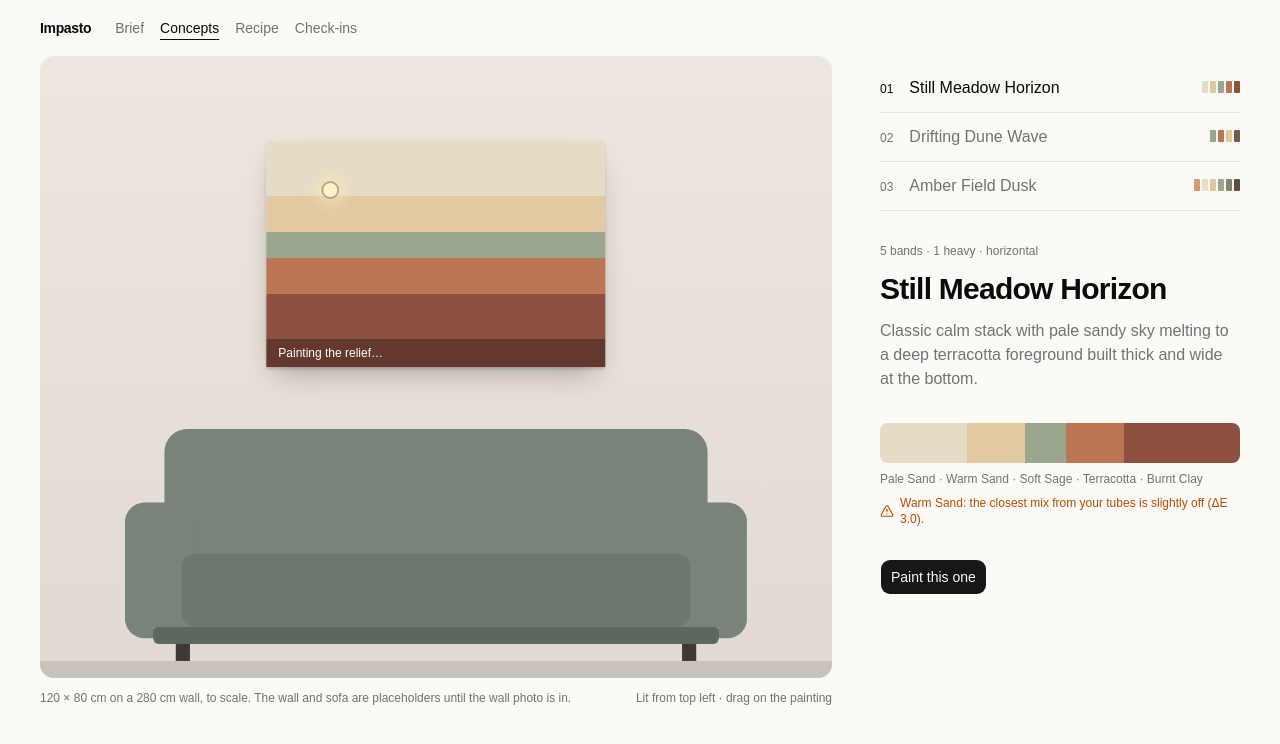
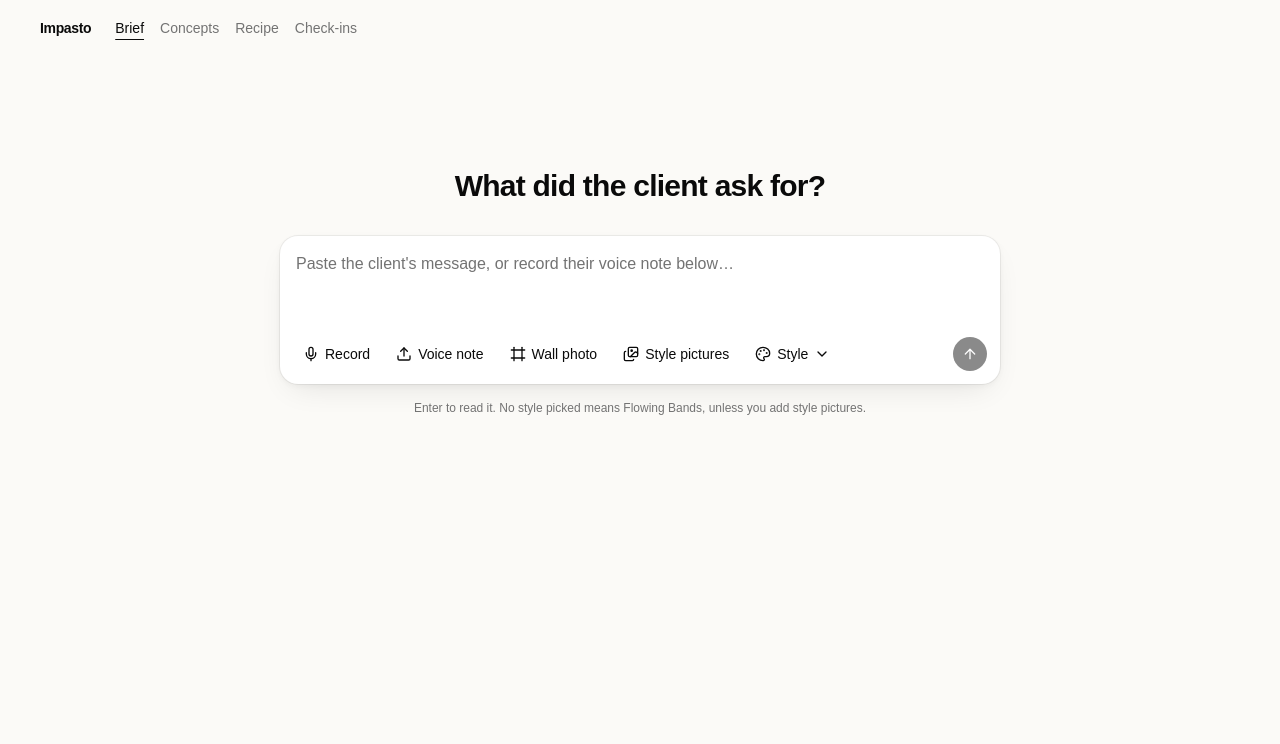
Before and after one commit to ship-it-mind/impasto, a React (Vite) app in the folder web/: page / in a window 1280 px wide. Shown: the top 744 px of the page. Built offline with nearby package versions, Linux system fonts and the light colour scheme.

Commit message:
Add the Brief screen: one box for the voice note, wall photo and style, then on to Concepts

```diff
--- a/web/src/App.tsx
+++ b/web/src/App.tsx
@@ -1,20 +1,25 @@
+import { useState } from 'react'
 import { AppHeader } from '@/components/app-header'
-import type { Concept, Piece } from '@/lib/concepts'
+import type { ConceptSet } from '@/lib/api'
+import { BriefScreen } from '@/screens/brief'
 import { ConceptsScreen } from '@/screens/concepts'
-// Sample output of impasto.concepts (Layered Horizon test brief, without Raw Umber
-// and Burnt Sienna) until the API serves real runs.
-import sample from '@/sample/concepts.json'
 
 export default function App() {
+  const [concepts, setConcepts] = useState<ConceptSet | null>(null)
+
   return (
     <div className="flex min-h-dvh flex-col bg-[oklch(0.985_0.004_80)] text-sm">
-      <AppHeader step="Concepts" />
-      <ConceptsScreen
-        concepts={sample.concepts as Concept[]}
-        canvasPx={sample.canvas_px as [number, number]}
-        piece={sample.piece as Piece}
-        onChoose={() => {}}
-      />
+      <AppHeader step={concepts ? 'Concepts' : 'Brief'} />
+      {concepts ? (
+        <ConceptsScreen
+          concepts={concepts.concepts}
+          canvasPx={concepts.canvasPx}
+          piece={concepts.piece}
+          onChoose={() => {}}
+        />
+      ) : (
+        <BriefScreen onConcepts={setConcepts} />
+      )}
     </div>
   )
 }
--- /dev/null
+++ b/web/src/screens/brief.tsx
@@ -0,0 +1,159 @@
+import { useRef, useState, type ReactNode } from 'react'
+import { ArrowUp, ChevronDown, Frame, Images, LoaderCircle, Palette, X } from 'lucide-react'
+import { BriefDetails, QuestionForm } from '@/components/brief-details'
+import { PresetPicker } from '@/components/preset-picker'
+import { Button } from '@/components/ui/button'
+import { Popover, PopoverContent, PopoverTrigger } from '@/components/ui/popover'
+import { VoiceButtons, VoiceNote } from '@/components/voice-input'
+import { PRESETS, answerQuestion, makeConcepts, readBrief, type ConceptSet } from '@/lib/api'
+import type { BriefResult } from '@/lib/brief'
+import { cn } from '@/lib/utils'
+
+const MAX_REFERENCES = 6
+
+function Chip({ icon, label, onRemove }: { icon: ReactNode; label: string; onRemove: () => void }) {
+  return (
+    <span className="flex h-8 items-center gap-1.5 rounded-md bg-muted pr-0.5 pl-2 text-xs">
+      {icon}
+      <span className="max-w-40 truncate">{label}</span>
+      <Button type="button" variant="ghost" size="icon-xs" aria-label={`Remove ${label}`} onClick={onRemove}><X /></Button>
+    </span>
+  )
+}
+
+// One box takes the client's brief (voice note or text), the wall photo and the style;
+// the structured brief comes back below it, to check before making concepts.
+export function BriefScreen({ onConcepts }: { onConcepts: (set: ConceptSet) => void }) {
+  const [audio, setAudio] = useState<File | null>(null)
+  const [text, setText] = useState('')
+  const [wall, setWall] = useState<File | null>(null)
+  const [refs, setRefs] = useState<File[]>([])
+  const [preset, setPreset] = useState<string | null>(null)
+  const [styleOpen, setStyleOpen] = useState(false)
+  const [phase, setPhase] = useState<string | null>(null)
+  const [result, setResult] = useState<BriefResult | null>(null)
+  const [making, setMaking] = useState(false)
+  const [error, setError] = useState<string | null>(null)
+  const wallInput = useRef<HTMLInputElement>(null)
+  const refsInput = useRef<HTMLInputElement>(null)
+
+  const presetName = preset && PRESETS.find(p => p.key === preset)?.name
+  const style = [presetName, refs.length && `${refs.length} picture${refs.length > 1 ? 's' : ''}`].filter(Boolean).join(' + ')
+  const canRead = (!!audio || text.trim().length > 0) && !phase && !making
+
+  const read = async () => {
+    if (!canRead) return
+    setError(null)
+    setResult(null)
+    try {
+      setResult(await readBrief({ audio, text, wall }, setPhase))
+    } catch {
+      setError("Couldn't read the brief. Check the connection and try again.")
+    } finally {
+      setPhase(null)
+    }
+  }
+  const answer = async (a: string) => { if (result) setResult(await answerQuestion(result, a)) }
+  const make = async () => {
+    if (!result) return
+    setError(null)
+    setMaking(true)
+    try {
+      onConcepts(await makeConcepts(result, { preset, references: refs }))
+    } catch {
+      setError("Couldn't make the concepts. Try again.")
+      setMaking(false)
+    }
+  }
+
+  return (
+    <main className={cn('mx-auto flex w-full max-w-3xl flex-col gap-8 px-6 pb-16', result || phase ? 'pt-6' : 'pt-[14vh]')}>
+      <h1 className="text-center text-3xl font-semibold tracking-tight text-balance">What did the client ask for?</h1>
+
+      <form
+        onSubmit={e => { e.preventDefault(); read() }}
+        className="flex flex-col gap-2 rounded-2xl bg-background p-3 shadow-[0_0_0_1px_rgb(0_0_0/0.06),0_2px_6px_rgb(0_0_0/0.04),0_12px_32px_-12px_rgb(0_0_0/0.12)]"
+      >
+        {(wall || refs.length > 0 || presetName) && (
+          <div className="flex flex-wrap gap-1.5">
+            {wall && <Chip icon={<Frame className="size-3.5" aria-hidden />} label={`Wall: ${wall.name}`} onRemove={() => setWall(null)} />}
+            {refs.map((r, i) => (
+              <Chip key={r.name + i} icon={<Images className="size-3.5" aria-hidden />} label={r.name} onRemove={() => setRefs(refs.filter((_, j) => j !== i))} />
+            ))}
+            {presetName && <Chip icon={<Palette className="size-3.5" aria-hidden />} label={presetName} onRemove={() => setPreset(null)} />}
+          </div>
+        )}
+        {audio ? (
+          <VoiceNote file={audio} onRemove={() => setAudio(null)} />
+        ) : (
+          <textarea
+            aria-label="The client's brief"
+            value={text}
+            onChange={e => setText(e.target.value)}
+            onKeyDown={e => { if (e.key === 'Enter' && !e.shiftKey) { e.preventDefault(); read() } }}
+            placeholder="Paste the client's message, or record their voice note below…"
+            rows={3}
+            className="field-sizing-content max-h-60 min-h-20 resize-none bg-transparent px-1 py-1 text-base outline-none placeholder:text-muted-foreground"
+          />
+        )}
+        <div className="flex flex-wrap items-center gap-1">
+          {!audio && <VoiceButtons onFile={setAudio} />}
+          <Button type="button" variant="ghost" onClick={() => wallInput.current?.click()}><Frame /> Wall photo</Button>
+          <Button type="button" variant="ghost" onClick={() => refsInput.current?.click()}><Images /> Style pictures</Button>
+          <Popover open={styleOpen} onOpenChange={setStyleOpen}>
+            <PopoverTrigger asChild>
+              <Button type="button" variant="ghost"><Palette /> {presetName ?? 'Style'} <ChevronDown /></Button>
+            </PopoverTrigger>
+            <PopoverContent align="start" className="w-[min(560px,90vw)] p-3">
+              <PresetPicker presets={PRESETS} value={preset} onChange={k => { setPreset(k); setStyleOpen(false) }} />
+            </PopoverContent>
+          </Popover>
+          <Button type="submit" size="icon-lg" aria-label="Read the brief" disabled={!canRead} className="ml-auto rounded-full">
+            {phase ? <LoaderCircle className="animate-spin" /> : <ArrowUp />}
+          </Button>
+          <input ref={wallInput} type="file" accept="image/*" hidden onChange={e => setWall(e.target.files?.[0] ?? null)} />
+          <input
+            ref={refsInput}
+            type="file"
+            accept="image/*"
+            multiple
+            hidden
+            onChange={e => setRefs([...refs, ...(e.target.files ?? [])].slice(0, MAX_REFERENCES))}
+          />
+        </div>
+      </form>
+      {!result && !phase && (
+        <p className="-mt-4 text-center text-xs text-muted-foreground">
+          Enter to read it. No style picked means Flowing Bands, unless you add style pictures.
+        </p>
+      )}
+
+      <section aria-live="polite" className="flex flex-col gap-5">
+        {error && <p className="text-destructive">{error}</p>}
+        {phase && (
+          <p className="flex items-center gap-2 text-muted-foreground"><LoaderCircle className="size-4 animate-spin" aria-hidden />{phase}</p>
+        )}
+        {result && (
+          <article className="flex flex-col gap-5">
+            <div className="flex flex-col gap-2">
+              <h2 className="text-xs font-medium text-muted-foreground">The brief</h2>
+              <p className="text-xl leading-snug text-pretty">{result.brief.summary}</p>
+            </div>
+            {result.brief.clarifying_question && <QuestionForm question={result.brief.clarifying_question} onAnswer={answer} />}
+            <BriefDetails brief={result.brief} />
+            <details className="text-xs text-muted-foreground">
+              <summary className="cursor-pointer">Transcript</summary>
+              <p className="mt-2 max-w-[65ch] text-pretty">{result.transcript}</p>
+            </details>
+            <div className="flex items-center gap-3">
+              <Button size="lg" onClick={make} disabled={making || !!result.brief.clarifying_question}>
+                {making ? <><LoaderCircle className="animate-spin" /> Making 3 concepts…</> : 'Make 3 concepts'}
+              </Button>
+              <span className="text-xs text-muted-foreground">Style: {style || 'Flowing Bands (default)'}</span>
+            </div>
+          </article>
+        )}
+      </section>
+    </main>
+  )
+}
```
